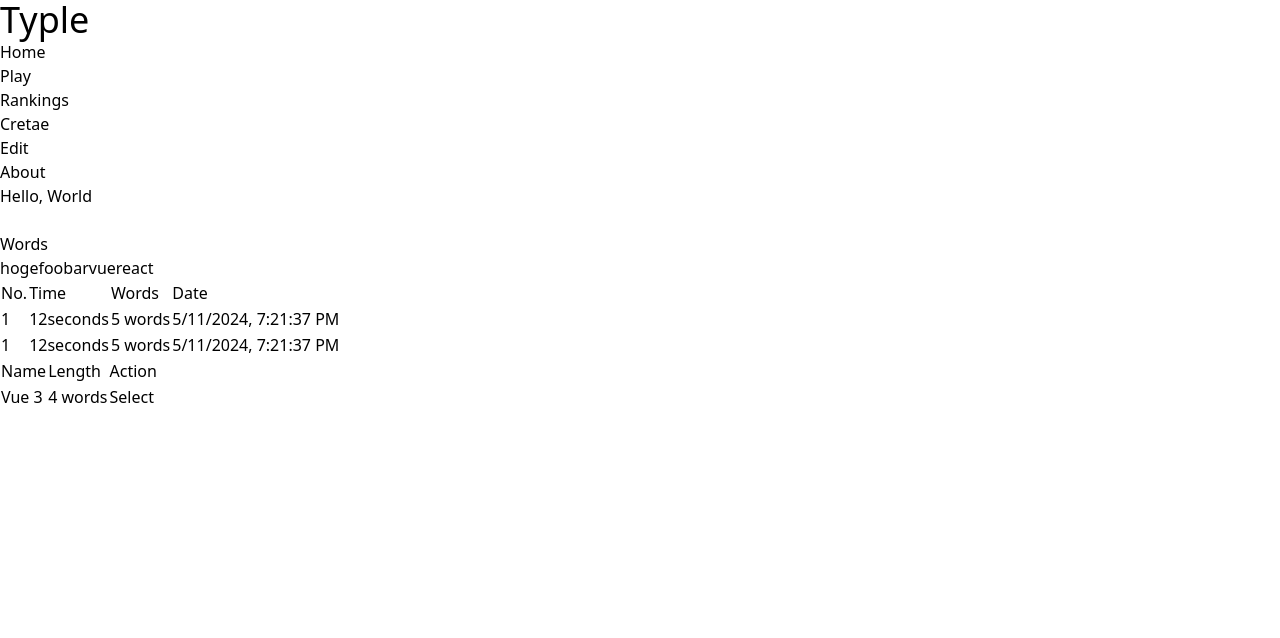
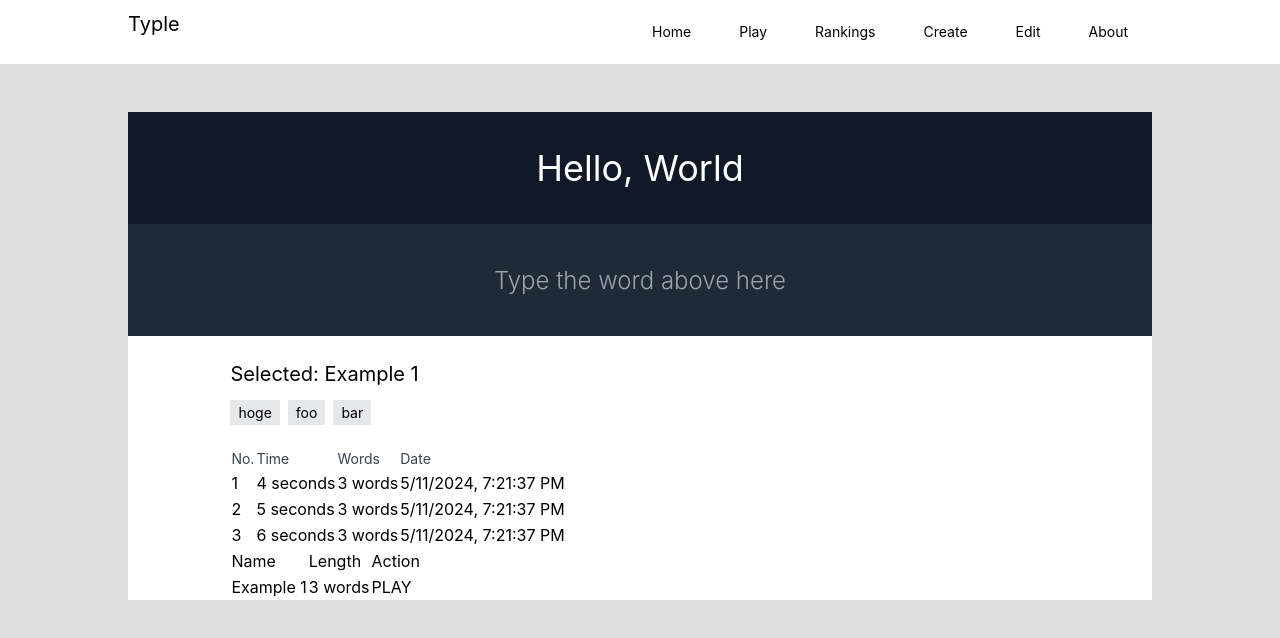
Before and after one commit to liyur-qie/typle-v, a Vue app: page / in a window 1280 px wide. Shown: the top 638 px of the page. Built offline with nearby package versions, Linux system fonts and the light colour scheme.

Commit message:
template仮構成

```diff
--- a/src/App.vue
+++ b/src/App.vue
@@ -1,47 +1,51 @@
 <template>
-  <nav>
-    <h1 class="text-4xl">Typle</h1>
-    <ul>
-      <li><a href="">Home</a></li>
-      <li><a href="">Play</a></li>
-      <li><a href="">Rankings</a></li>
-      <li><a href="">Cretae</a></li>
-      <li><a href="">Edit</a></li>
-      <li><a href="">About</a></li>
+  <nav class="flex justify-center items-center h-16 bg-white">
+    <div class="flex justify-between w-4/5">
+      <h1 class="text-xl">Typle</h1>
+      <ul class="flex">
+        <li v-for="navItem in navItems" class="text-sm py-3 px-6 hover:bg-gray-100">
+          <a href="#">{{ navItem }}</a>
+        </li>
       </ul>
+    </div>
   </nav>
-  <main>
+  <main class="mx-auto mt-12 bg-white w-4/5">
     <section id="playArea">
-      <div id="wordDisplay">Hello, World</div>
-      <input type="text" class="wordInputField" />
-      <section id="wordList">
-        <h1>Words</h1>
-        <span>hoge</span>
-        <span>foo</span>
-        <span>bar</span>
-        <span>vue</span>
-        <span>react</span>
+      <div
+        id="wordDisplay"
+        class="bg-gray-900 text-white flex justify-center items-center text-4xl h-28"
+      >Hello, World</div>
+      <input
+        type="text"
+        id="wordInputField"
+        class="bg-gray-800 text-white text-center w-full text-2xl font-light h-28 outline-none"
+        placeholder="Type the word above here"
+        />
     </section>
+    <div class="w-4/5 mx-auto">
+      <section id="wordList" class="mt-6">
+        <h1 class="text-xl my-3">Selected: {{ wordLists[0].name }}</h1>
+        <span
+          v-for="(word, index) in wordLists[0].words"
+          :key="index"
+          class="text-sm mr-2 py-1 px-2 bg-gray-200"
+        >
+          {{ word.wordDisplayed }}
+        </span>
       </section>
-    <section id="rankings">
+      <section id="rankings" class="mt-6">
         <table>
           <tr>
-          <td>No.</td>
-          <td>Time</td>
-          <td>Words</td>
-          <td>Date</td>
+            <td class="text-sm text-gray-700">No.</td>
+            <td class="text-sm text-gray-700">Time</td>
+            <td class="text-sm text-gray-700">Words</td>
+            <td class="text-sm text-gray-700">Date</td>
           </tr>
-        <tr>
-          <td>1</td>
-          <td>12seconds</td>
-          <td>5 words</td>
-          <td>{{ new Date().toLocaleString() }}</td>
-        </tr>
-        <tr>
-          <td>1</td>
-          <td>12seconds</td>
-          <td>5 words</td>
-          <td>{{ new Date().toLocaleString() }}</td>
+          <tr v-for="(record, index) in rankingRecords">
+            <td>{{ index + 1 }}</td>
+            <td>{{ record.time }} seconds</td>
+            <td>{{ record.length }} words</td>
+            <td>{{ record.date }}</td>
           </tr>
         </table>
       </section>
@@ -58,18 +62,78 @@
               <span>Action</span>
             </td>
           </tr>
-        <tr>
-          <td>
-            <span>Vue 3</span>
+          <tr v-for="(wordList, index) in wordLists">
+            <td :key="index">
+              <span>{{ wordList.name }}</span>
             </td>
-          <td>
-            <span>4 words</span>
+            <td :key="index">
+              <span>{{ wordList.words.length }} words</span>
             </td>
-          <td>
-            <button>Select</button>
+            <td :key="index">
+              <button>PLAY</button>
             </td>
           </tr>
         </table>
       </section>
+    </div>
   </main>
 </template>
+<script setup lang="ts">
+const navItems = ["Home", "Play", "Rankings", "Create", "Edit", "About"]
+
+type RankingRecord = {
+  time: number | Date,
+  length: number,
+  date: string | Date
+}
+const rankingRecords: RankingRecord[] = [
+  { time: 4, length: 3, date: new Date().toLocaleString() },
+  { time: 5, length: 3, date: new Date().toLocaleString() },
+  { time: 6, length: 3, date: new Date().toLocaleString() },
+]
+
+type WordListWord = {
+  wordDisplayed: string,
+  wordExpectedToInput: string,
+  annotation?: string,
+}
+
+type WordListInfo = {
+  createdAt: string | Date,
+  createdBy?: string,
+  updatedAt?: string | Date,
+
+}
+
+type WordList = {
+  name: string,
+  description?: string
+  words: WordListWord[],
+  rankingRecords: RankingRecord[],
+  info: WordListInfo
+}
+const wordLists: WordList[] = [
+  {
+    name: "Example 1",
+    description: "This is an example word list",
+    words: [
+      {
+        wordDisplayed: "hoge",
+        wordExpectedToInput: "hoge",
+      },
+      {
+        wordDisplayed: "foo",
+        wordExpectedToInput: "foo",
+      },
+      {
+        wordDisplayed: "bar",
+        wordExpectedToInput: "bar",
+      },
+    ],
+    rankingRecords: rankingRecords,
+    info: {
+      createdAt: new Date().toLocaleString(),
+    }
+  }
+]
+</script>
--- a/src/style.scss
+++ b/src/style.scss
@@ -1,3 +1,11 @@
 @tailwind base;
 @tailwind components;
 @tailwind utilities;
+
+:root {
+  font-family: Inter, "游ゴシック", "Yu Gothic", sans-serif;
+}
+
+body {
+  background: #dfdfdf;
+}
```
Lines whose indentation alone changed are shown as unchanged.
